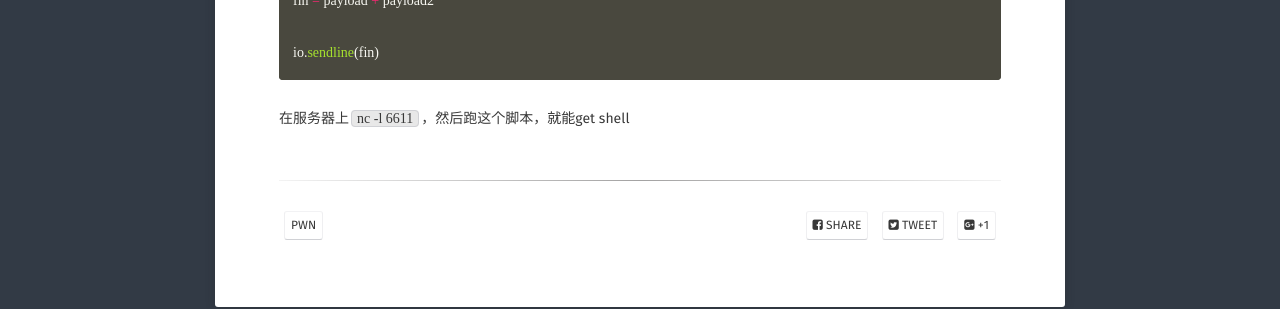
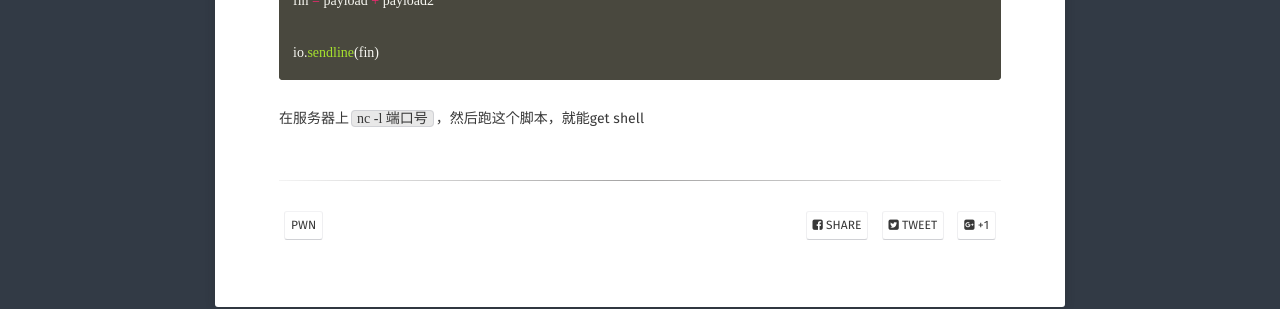
Before and after one commit to RhythmMark/RhythmMark.github.io, a Jekyll site: the page built from _posts/2019-04-03-Return_to_dl_resolve.md, in a window 1280 px wide and 900 px high, scrolled down 12411 px. Shown: the part 513-822 px from the top of the window. Built offline with Jekyll 4.4.1, drawn with Linux system fonts in a browser that asks for light colours; some web fonts are replaced; comment, search, counter and statistics services are not loaded.

Commit message:
Update 2019-04-03-Return_to_dl_resolve.md

````diff
--- a/_posts/2019-04-03-Return_to_dl_resolve.md
+++ b/_posts/2019-04-03-Return_to_dl_resolve.md
@@ -460,4 +460,4 @@ fin = payload + payload2
 io.sendline(fin)
 ```
 
-在服务器上``nc -l 6611``，然后跑这个脚本，就能get shell
+在服务器上``nc -l 端口号``，然后跑这个脚本，就能get shell
````
